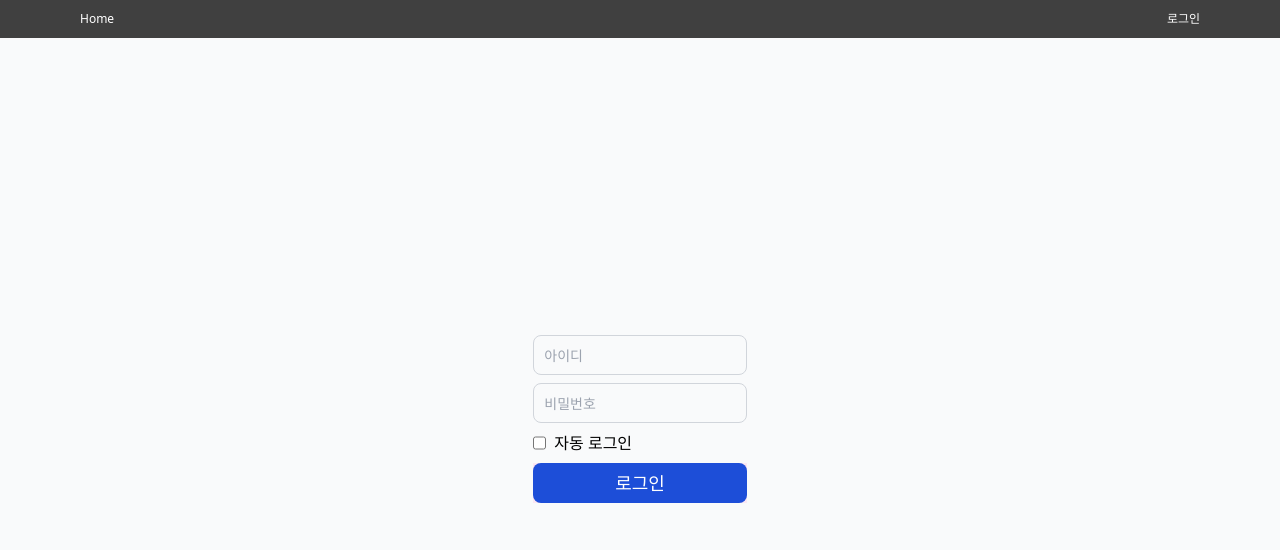
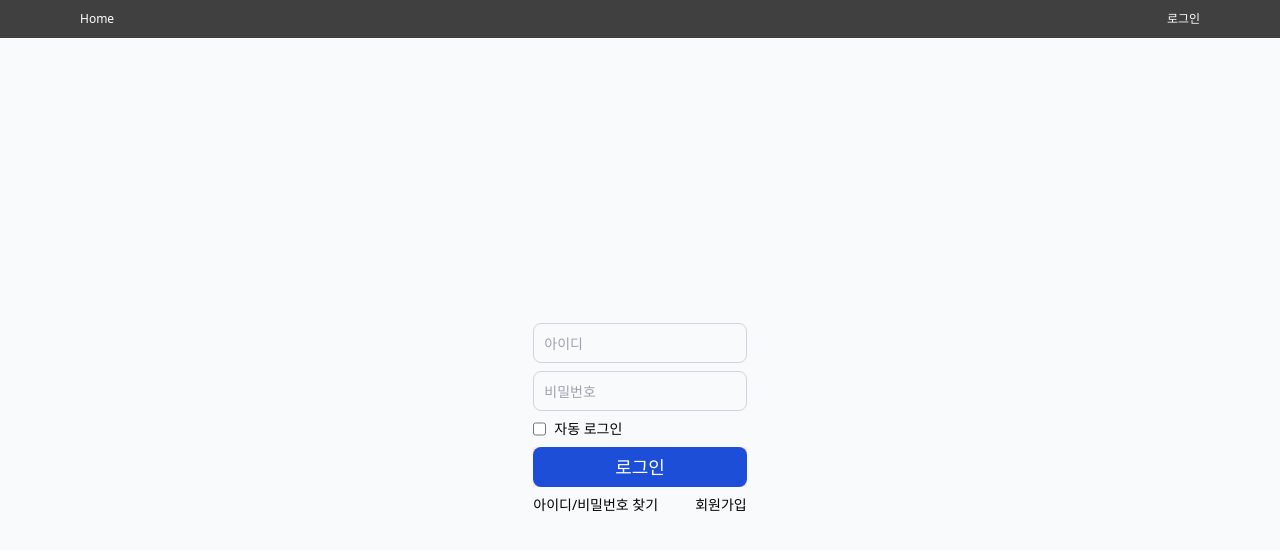
Before and after one commit to dongkeonkim/frontend, a React (Create React App) app: page /login in a window 1280 px wide. Shown: the top 550 px of the page. Built offline with nearby package versions, Linux system fonts and the light colour scheme.

Commit message:
design: 로그인 페이지 디자인 수정

```diff
--- a/src/pages/Login.js
+++ b/src/pages/Login.js
@@ -14,13 +14,23 @@ export default function Login() {
         />
         <div class="my-1 w-1/2 flex justify-start">
           <input type="checkbox" class="mr-2" />
-          <label>자동 로그인</label>
+          <label class="text-sm">자동 로그인</label>
         </div>
         <div class="my-1 w-1/2 h-10 bg-pink-100">
           <button class="text-white bg-blue-700 font-medium text-lg w-full h-full rounded-lg">
             로그인
           </button>
         </div>
+        <div class="flex justify-between w-1/2 my-1">
+          <div class="text-sm">
+            <label>아이디</label>
+            <label>/</label>
+            <label>비밀번호 찾기</label>
+          </div>
+          <div class="text-sm">
+            <label>회원가입</label>
+          </div>
+        </div>
       </div>
     </div>
   );
```
